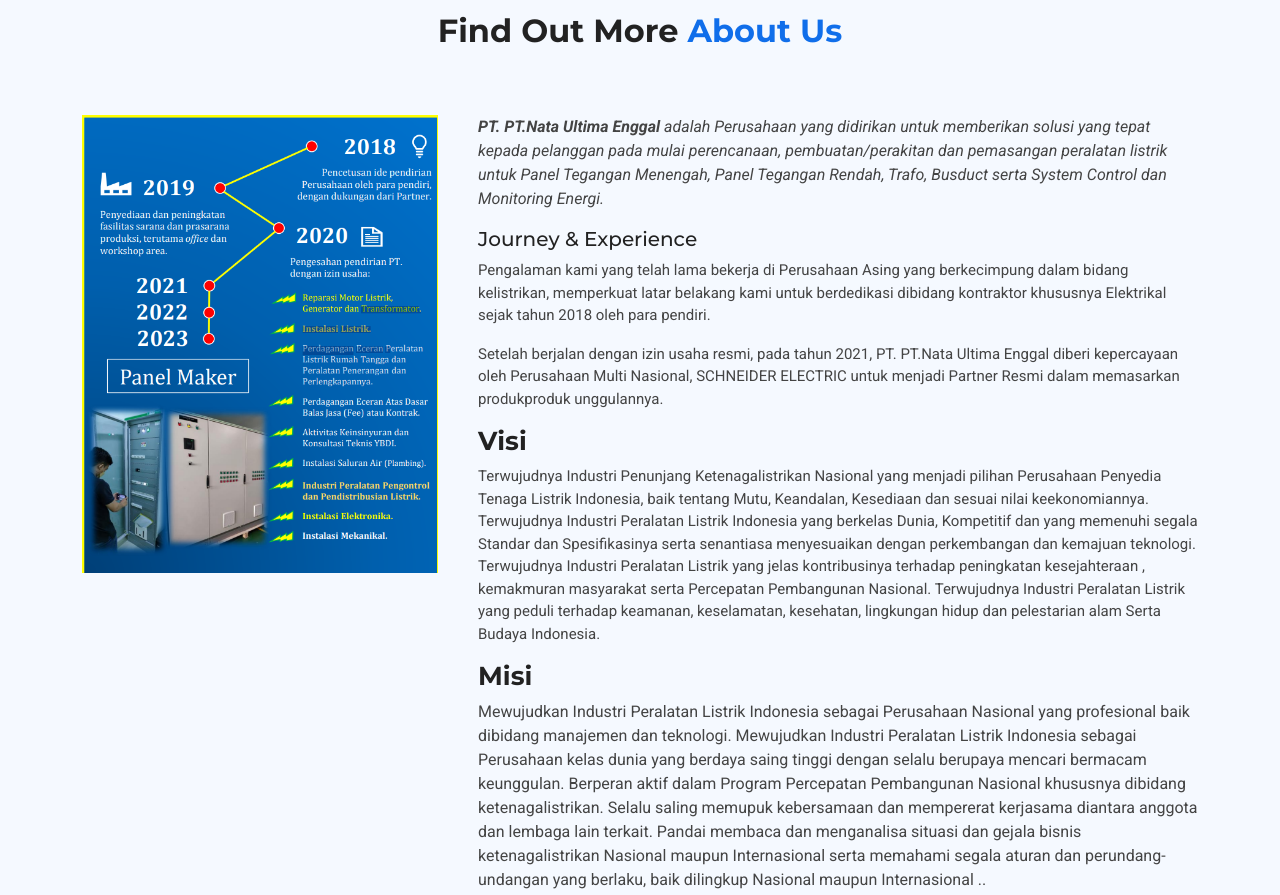
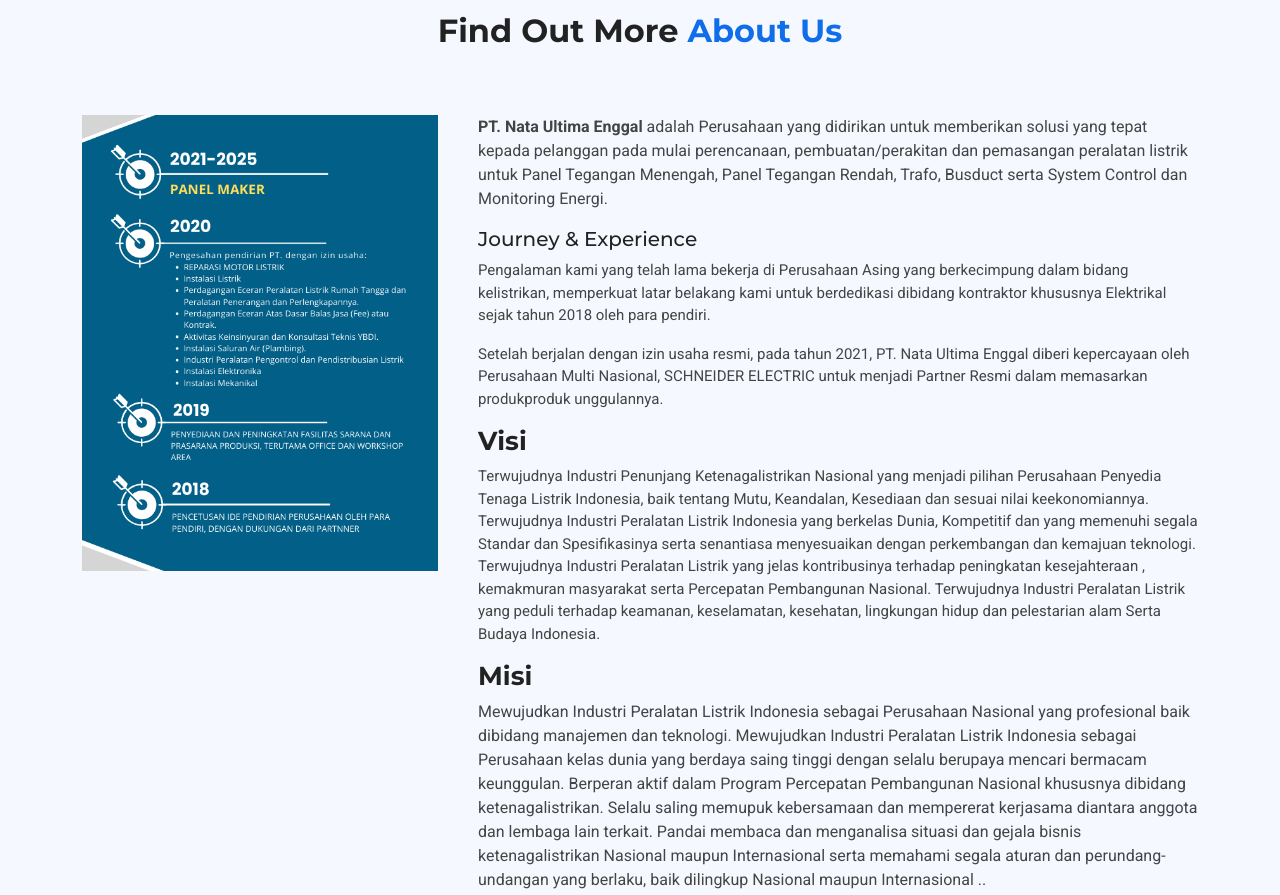
Before and after one commit to nataultima/companyprofile, a plain HTML site: page index.html in a window 1280 px wide. Shown: the part 773-1668 px from the top of the page. Drawn offline with nearby package versions, Linux system fonts and the light colour scheme.

Commit message:
update journey

```diff
--- a/index.html
+++ b/index.html
@@ -72,12 +72,12 @@
     <div class="container">
         <div class="row gy-3">
             <div class="col-lg-4" data-aos="fade-up" data-aos-delay="80">
-                <img src="assets/img/nata.png" alt="" class="img-fluid">
+                <img src="assets/img/Compro v2 A5.png" alt="" class="img-fluid">
             </div>
             <div class="col-lg-8 d-flex flex-column justify-content-center" data-aos="fade-up" data-aos-delay="200">
                 <div class="about-content ps-0 ps-lg-3">
-                    <p class="fst-italic">
-                        <b>PT. PT.Nata Ultima Enggal</b> adalah Perusahaan
+                    <p class="">
+                        <b>PT. Nata Ultima Enggal</b> adalah Perusahaan
                         yang didirikan untuk memberikan solusi yang
                         tepat kepada pelanggan pada mulai
                         perencanaan, pembuatan/perakitan dan
@@ -97,7 +97,7 @@
                                 pendiri.</p>
                             <p>
                                 Setelah berjalan dengan izin usaha resmi,
-                                pada tahun 2021, PT. PT.Nata Ultima Enggal
+                                pada tahun 2021, PT. Nata Ultima Enggal
                                 diberi kepercayaan oleh Perusahaan Multi
                                 Nasional, SCHNEIDER ELECTRIC untuk menjadi
                                 Partner Resmi dalam memasarkan produkproduk unggulannya.
@@ -374,7 +374,7 @@
         <div class="row gy-4">
             <div class="col-lg-4 col-md-6 footer-about">
                 <a href="index.html" class="d-flex align-items-center">
-                    <span class="sitename">PT.Nata Ultima Enggal</span>
+                    <span class="sitename">PT. Nata Ultima Enggal</span>
                 </a>
                 <div class="footer-contact pt-3">
                     <p>Jl. Laksda Adisucipto No.37, Bantul 55711, Yogyakarta.</p>
@@ -413,9 +413,9 @@
         </div>
     </div>
     <div class="container copyright text-center mt-4">
-        <p>© <span>Copyright</span> <strong class="px-1 sitename">PT.Nata Ultima Enggal</strong> <span>All Rights Reserved</span></p>
+        <p>© <span>Copyright</span> <strong class="px-1 sitename">PT. Nata Ultima Enggal</strong> <span>All Rights Reserved</span></p>
         <div class="credits">
-            Designed by <a href="https://nataultima.com/">NUE</a> Distributed by <a href=#>PT.Nata Ultima Enggal
+            Designed by <a href="https://nataultima.com/">NUE</a> Distributed by <a href=#>PT. Nata Ultima Enggal
         </div>
     </div>
 </footer>
```
Also changed, not shown: assets/img/Compro v2 A5.png (added).
